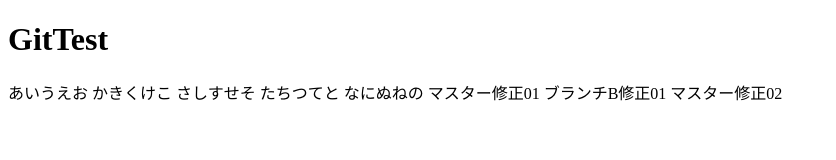
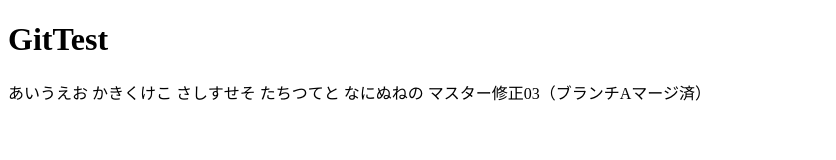
Before and after one commit to mimica3/firstTest, a plain HTML site: page index.html in a window 1280 px wide. Shown: the whole page, without its empty margins (0-836 px from the left). Drawn offline with Linux system fonts and the light colour scheme.

Commit message:
マスター修正03（ブランチAマージ済）

```diff
--- a/index.html
+++ b/index.html
@@ -11,8 +11,6 @@
 	さしすせそ
 	たちつてと
 	なにぬねの
-	マスター修正01
-	ブランチB修正01
-	マスター修正02
+	マスター修正03（ブランチAマージ済）
 </body>
 </html>
```
